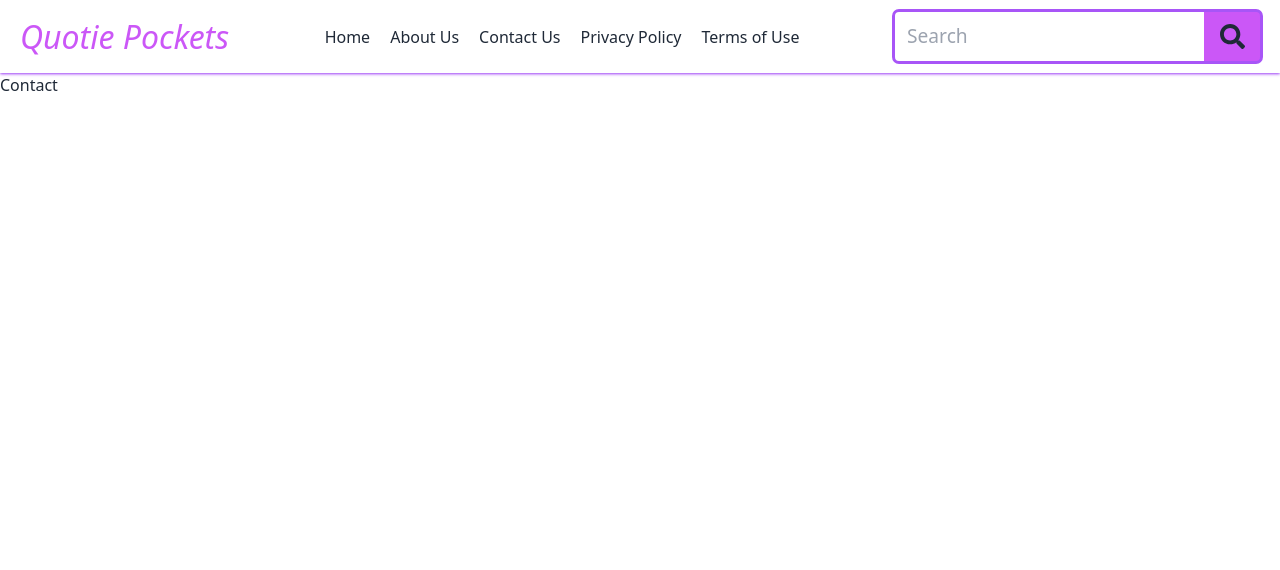
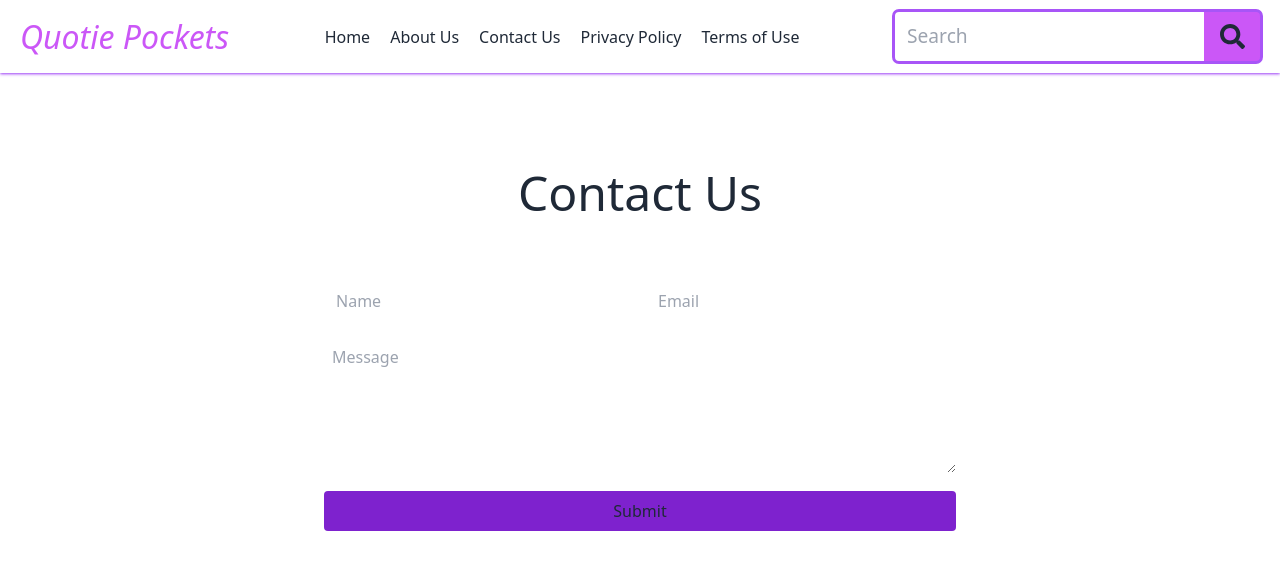
Before and after one commit to VikasMeshram2708/Quotie-Pockets, a React app: page /contact in a window 1280 px wide. Shown: the top 570 px of the page. Built offline with nearby package versions, Linux system fonts and the light colour scheme; the HTML template or start-up script is replaced by a standard one.

Commit message:
:sparkles: created contact us page.

```diff
--- a/src/components/Home/Hero.tsx
+++ b/src/components/Home/Hero.tsx
@@ -23,6 +23,7 @@ export default function Hero() {
       </div>
       <div className="aspect-video p-2 border-4 rounded border-[#cb57f7]">
         <video
+        className="rounded"
           loading="lazy"
           // @ts-expect-error
           muted="muted"
--- a/src/page/Contact.tsx
+++ b/src/page/Contact.tsx
@@ -1,5 +1,70 @@
+import { ChangeEvent, FormEvent, useState } from "react";
+
 export default function Contact() {
+  const [name, setName] = useState("");
+  const [email, setEmail] = useState("");
+  const [message, setMessage] = useState("");
+
+  const handleSubmit = (event: FormEvent<HTMLFormElement>) => {
+    event.preventDefault();
+    try {
+      const data = {
+        name,
+        email,
+        message,
+      };
+      console.log("data", data);
+    } catch (error) {
+      console.log(
+        error instanceof Error
+          ? error?.message
+          : "Something went wrong try again."
+      );
+    }
+  };
   return (
-    <div>Contact</div>
-  )
+    <section className="max-w-2xl mx-auto mt-24">
+      <h1 className="text-5xl text-center mb-10">Contact Us</h1>
+
+      <form onSubmit={handleSubmit} className="flex flex-col gap-3 p-5">
+        <div className="grid grid-cols-2 gap-3">
+          <input
+            className="outline-none p-3 rounded"
+            type="text"
+            placeholder="Name"
+            value={name}
+            onChange={(event: ChangeEvent<HTMLInputElement>) =>
+              setName(event.target.value)
+            }
+          />
+          <input
+            className="outline-none p-3 rounded"
+            type="email"
+            placeholder="Email"
+            value={email}
+            onChange={(event: ChangeEvent<HTMLInputElement>) =>
+              setEmail(event.target.value)
+            }
+          />
+        </div>
+        <div className="">
+          <textarea
+            rows={5}
+            className="w-full p-2 outline-none rounded"
+            placeholder="Message"
+            value={message}
+            onChange={(event: ChangeEvent<HTMLTextAreaElement>) =>
+              setMessage(event.target.value)
+            }
+          ></textarea>
+        </div>
+        <button
+          type="submit"
+          className="hover:bg-[--my-purple] bg-purple-700 px-4 py-2 rounded"
+        >
+          Submit
+        </button>
+      </form>
+    </section>
+  );
 }
--- /dev/null
+++ b/src/page/Quotie.tsx
@@ -0,0 +1,7 @@
+export default function Quotie() {
+  return (
+    <section>
+      <h1>Quotie</h1>
+    </section>
+  );
+}
```
